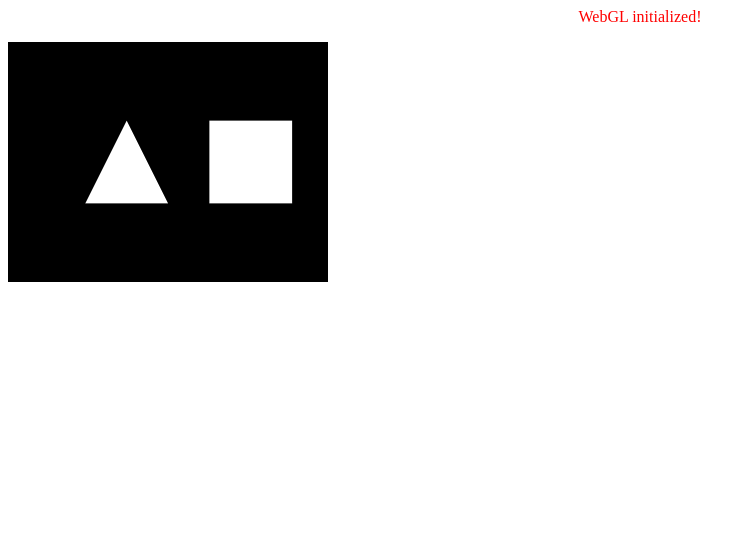
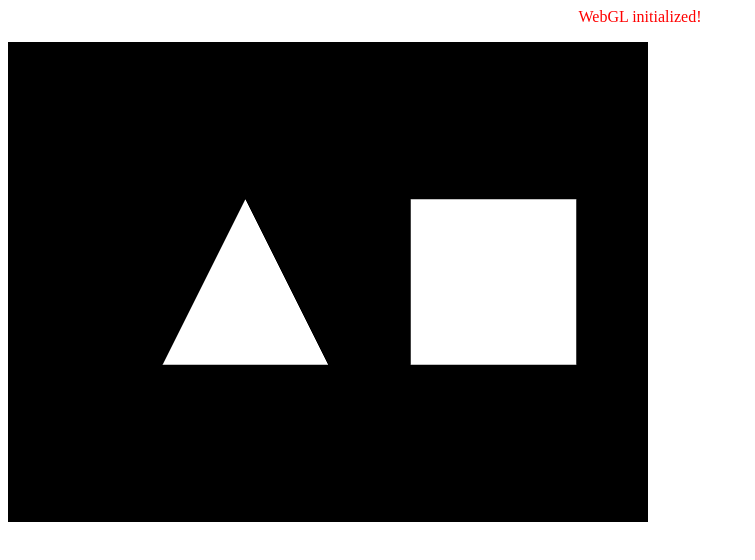
Before and after one commit to Adyrhan/coffeewebgl01, a website: page index.html in a window 1280 px wide. Shown: the whole page, without its empty margins (0-755 px from the left). Drawn offline with Linux system fonts and the light colour scheme.

Commit message:
Fixed errata in README.md file

```diff
--- a/index.html
+++ b/index.html
@@ -5,10 +5,6 @@
 		#ptag {
 			color: #FF0000;
 			text-align:center;
-		}
-		#canvas {
-			width:320;
-			height:240;
 		}
 		</style>
 	</head>
```
Also changed, not shown: README.md.
